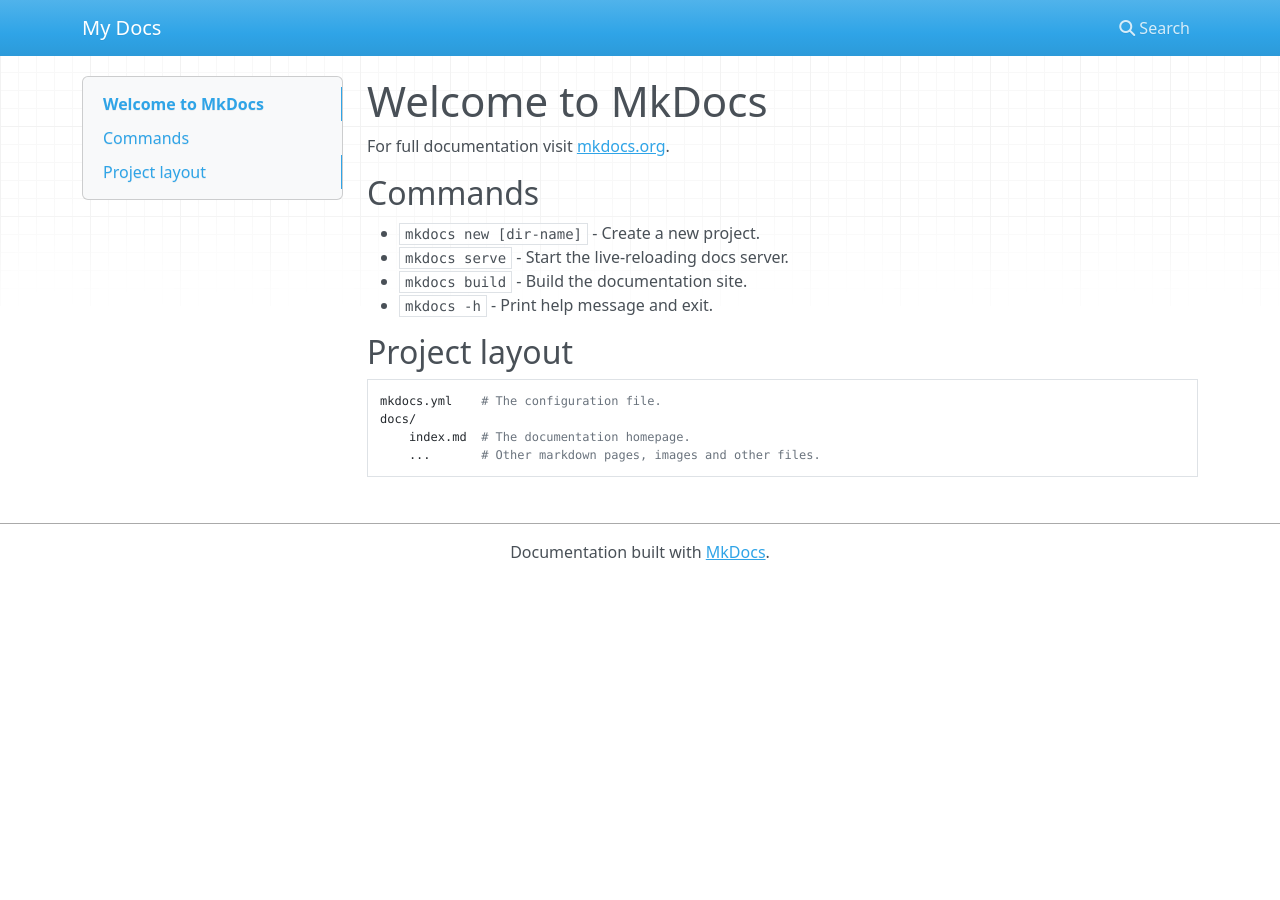
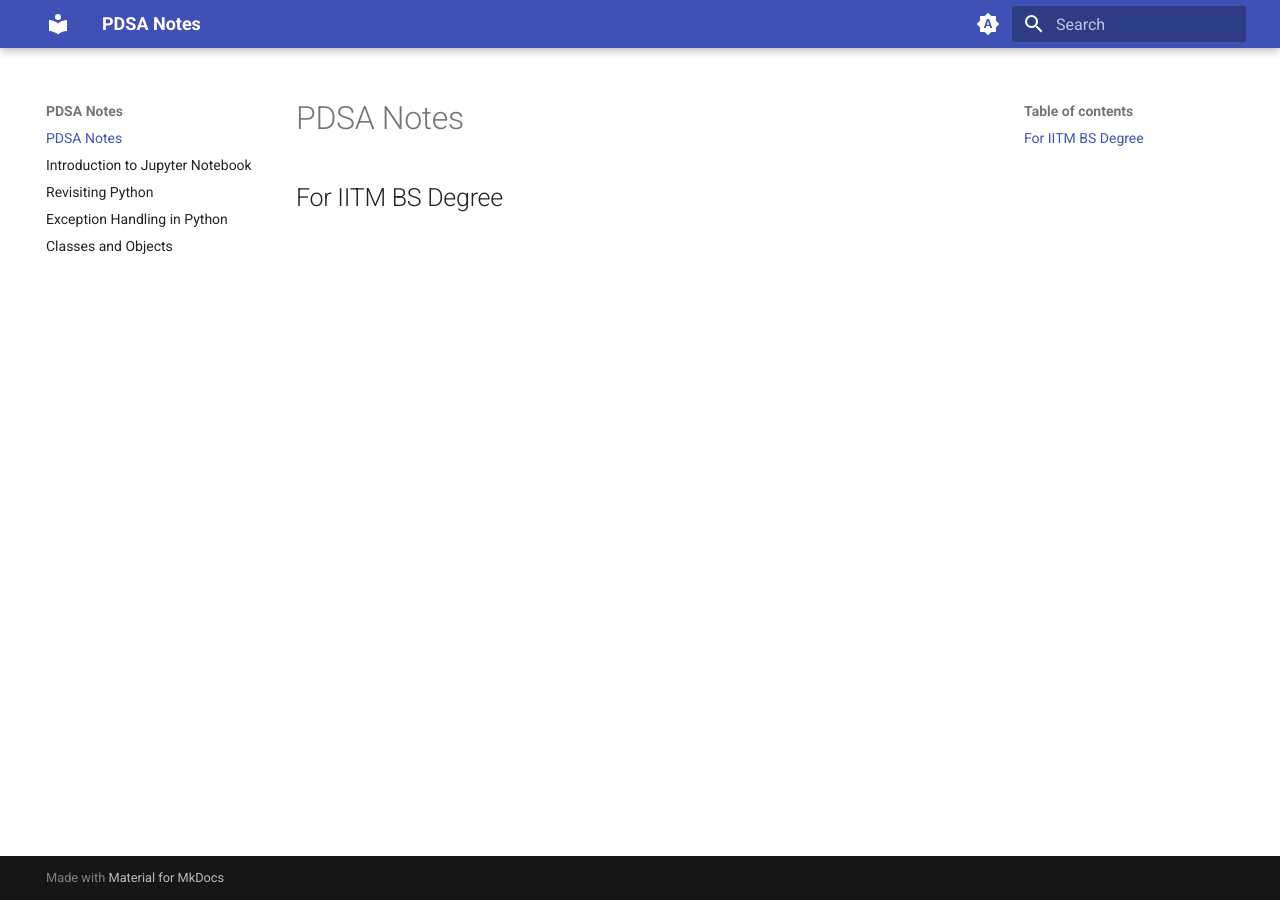
Before and after one commit to harshshah-codes/PDSA-Notes, an MkDocs documentation site: the page built from docs/index.md, in a window 1280 px wide. Built offline with MkDocs 1.6.1 and Material for MkDocs 9.7.7, drawn with Linux system fonts in a browser that asks for light colours; nearby versions of some CDN libraries.

Commit message:
Lecture 6

```diff
--- /dev/null
+++ b/docs/04 Classes and Objects.md
@@ -0,0 +1 @@
+# Classes and Objects
--- a/docs/index.md
+++ b/docs/index.md
@@ -1,17 +1,2 @@
-# Welcome to MkDocs
-
-For full documentation visit [mkdocs.org](https://www.mkdocs.org).
-
-## Commands
-
-* `mkdocs new [dir-name]` - Create a new project.
-* `mkdocs serve` - Start the live-reloading docs server.
-* `mkdocs build` - Build the documentation site.
-* `mkdocs -h` - Print help message and exit.
-
-## Project layout
-
-    mkdocs.yml    # The configuration file.
-    docs/
-        index.md  # The documentation homepage.
-        ...       # Other markdown pages, images and other files.
+# PDSA Notes
+## For IITM BS Degree
--- /dev/null
+++ b/docs/javascripts/katex.js
@@ -0,0 +1,10 @@
+document$.subscribe(({ body }) => {
+  renderMathInElement(body, {
+    delimiters: [
+      { left: "$$", right: "$$", display: true },
+      { left: "$", right: "$", display: false },
+      { left: "\\(", right: "\\)", display: false },
+      { left: "\\[", right: "\\]", display: true },
+    ],
+  });
+});
--- a/mkdocs.yml
+++ b/mkdocs.yml
@@ -1 +1,44 @@
-site_name: My Docs
+site_name: PDSA Notes
+theme:
+  name: material
+  palette:
+    # Palette toggle for automatic mode
+    - media: "(prefers-color-scheme)"
+      toggle:
+        icon: material/brightness-auto
+        name: Switch to light mode
+
+    # Palette toggle for light mode
+    - media: "(prefers-color-scheme: light)"
+      scheme: default
+      toggle:
+        icon: material/brightness-7
+        name: Switch to dark mode
+
+    # Palette toggle for dark mode
+    - media: "(prefers-color-scheme: dark)"
+      scheme: slate
+      toggle:
+        icon: material/brightness-4
+        name: Switch to system preference
+  features:
+    - content.code.copy
+    - content.code.select
+markdown_extensions:
+  - pymdownx.highlight:
+      anchor_linenums: true
+      line_spans: __span
+      pygments_lang_class: true
+  - pymdownx.inlinehilite
+  - pymdownx.snippets
+  - pymdownx.superfences
+  - pymdownx.arithmatex:
+      generic: true
+
+extra_javascript:
+  - javascripts/katex.js
+  - https://cdnjs.cloudflare.com/ajax/libs/KaTeX/0.16.7/katex.min.js
+  - https://cdnjs.cloudflare.com/ajax/libs/KaTeX/0.16.7/contrib/auto-render.min.js
+
+extra_css:
+  - https://cdnjs.cloudflare.com/ajax/libs/KaTeX/0.16.7/katex.min.css
```
Also changed, not shown: docs/01 Inro to Jupyter.md (added, +46 -0 lines), docs/02 Revisiting python.md (added, +174 -0 lines), docs/03 Exception Handling.md (added, +44 -0 lines), 1 other file.
